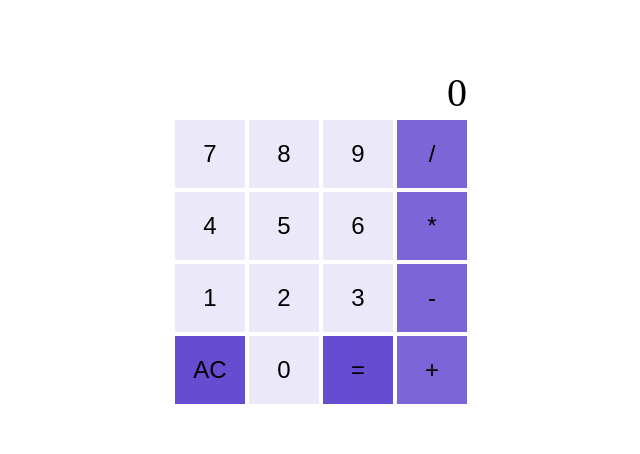
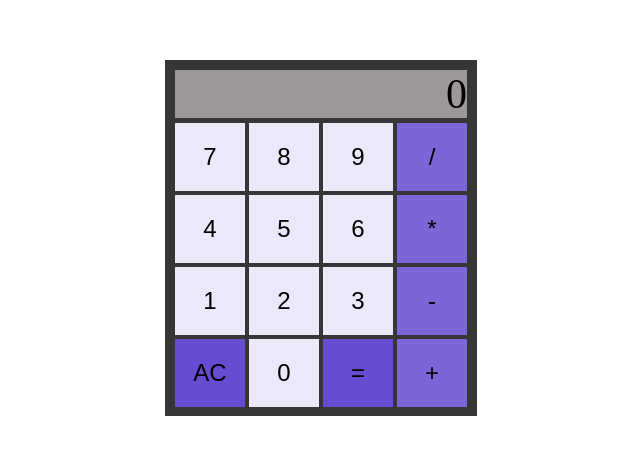
Before and after one commit to dcheng2022/odin-calculator, a plain HTML site: page index.html in a window 1280 px wide. Shown: the part 162-616 px from the top of the page, without its empty margins (319-959 px from the left). Drawn offline with Linux system fonts and the light colour scheme.

Commit message:
Differentiate text-container from calculator background

```diff
--- a/style.css
+++ b/style.css
@@ -6,11 +6,18 @@ body {
     align-items: center;
 }
 
+.calculator {
+    padding: 5px 10px;
+    background-color: #363636;
+}
+
 .text-container {
     max-width: 292px;
     overflow: hidden;
-    font-size: 40px;
+    font-size: 42px;
     text-align: right;
+    margin: 5px 0px;
+    background-color: #9c9898;
 }
 
 .row {
```
